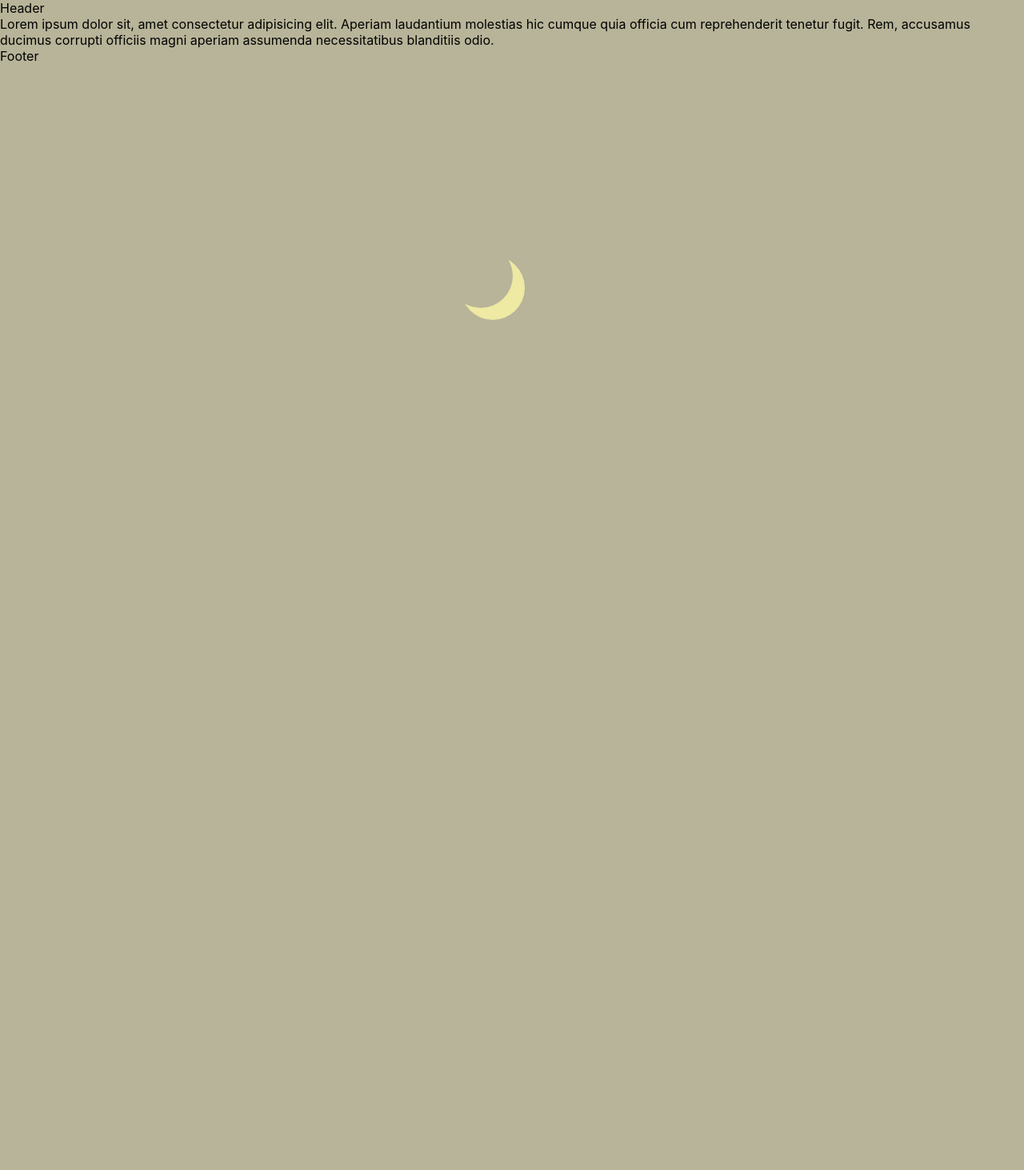
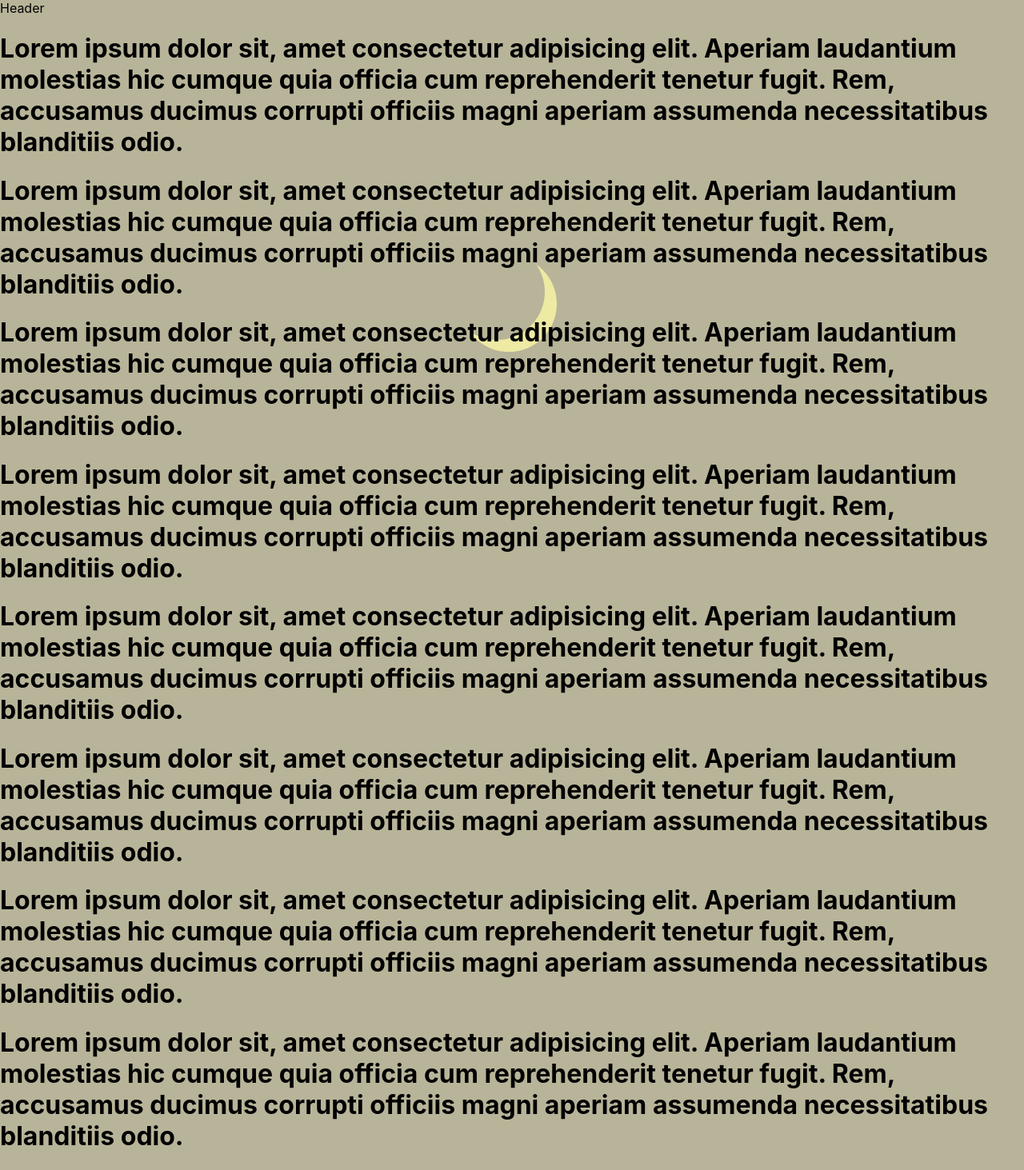
Before and after one commit to Pratyushg1312/Moonstone, a React (Create React App) app in the folder client/: page / in a window 1280 px wide. Shown: the top 1463 px of the page at 80% size. Before the commit the page ends 800 px from the top, so only its background shows below. Built offline with nearby package versions, Linux system fonts and the light colour scheme.

Commit message:
background moon

```diff
--- a/client/src/components/HomePage/HomePage.jsx
+++ b/client/src/components/HomePage/HomePage.jsx
@@ -3,7 +3,14 @@ import React from 'react'
 export default function HomePage() {
   return (
     <div>
-      Lorem ipsum dolor sit, amet consectetur adipisicing elit. Aperiam laudantium molestias hic cumque quia officia cum reprehenderit tenetur fugit. Rem, accusamus ducimus corrupti officiis magni aperiam assumenda necessitatibus blanditiis odio.
+      <h1>Lorem ipsum dolor sit, amet consectetur adipisicing elit. Aperiam laudantium molestias hic cumque quia officia cum reprehenderit tenetur fugit. Rem, accusamus ducimus corrupti officiis magni aperiam assumenda necessitatibus blanditiis odio.</h1>
+      <h1>Lorem ipsum dolor sit, amet consectetur adipisicing elit. Aperiam laudantium molestias hic cumque quia officia cum reprehenderit tenetur fugit. Rem, accusamus ducimus corrupti officiis magni aperiam assumenda necessitatibus blanditiis odio.</h1>
+      <h1>Lorem ipsum dolor sit, amet consectetur adipisicing elit. Aperiam laudantium molestias hic cumque quia officia cum reprehenderit tenetur fugit. Rem, accusamus ducimus corrupti officiis magni aperiam assumenda necessitatibus blanditiis odio.</h1>
+      <h1>Lorem ipsum dolor sit, amet consectetur adipisicing elit. Aperiam laudantium molestias hic cumque quia officia cum reprehenderit tenetur fugit. Rem, accusamus ducimus corrupti officiis magni aperiam assumenda necessitatibus blanditiis odio.</h1>
+      <h1>Lorem ipsum dolor sit, amet consectetur adipisicing elit. Aperiam laudantium molestias hic cumque quia officia cum reprehenderit tenetur fugit. Rem, accusamus ducimus corrupti officiis magni aperiam assumenda necessitatibus blanditiis odio.</h1>
+      <h1>Lorem ipsum dolor sit, amet consectetur adipisicing elit. Aperiam laudantium molestias hic cumque quia officia cum reprehenderit tenetur fugit. Rem, accusamus ducimus corrupti officiis magni aperiam assumenda necessitatibus blanditiis odio.</h1>
+      <h1>Lorem ipsum dolor sit, amet consectetur adipisicing elit. Aperiam laudantium molestias hic cumque quia officia cum reprehenderit tenetur fugit. Rem, accusamus ducimus corrupti officiis magni aperiam assumenda necessitatibus blanditiis odio.</h1>
+      <h1>Lorem ipsum dolor sit, amet consectetur adipisicing elit. Aperiam laudantium molestias hic cumque quia officia cum reprehenderit tenetur fugit. Rem, accusamus ducimus corrupti officiis magni aperiam assumenda necessitatibus blanditiis odio.</h1>
     </div>
   )
 }
--- a/client/src/index.css
+++ b/client/src/index.css
@@ -16,10 +16,10 @@ code {
 .bgmoon {
   margin: 40vh 45% 40vh 45%;
   transform: translate(-15px, -15px);
-  width: 80px;
-  height: 80px;
+  width: 120px;
+  height: 120px;
   border-radius: 50%;
   box-shadow: 15px 15px 0 0 #eee9a3;
   position:fixed;
-  z-index:0;
+  z-index:-100;
 }
```
